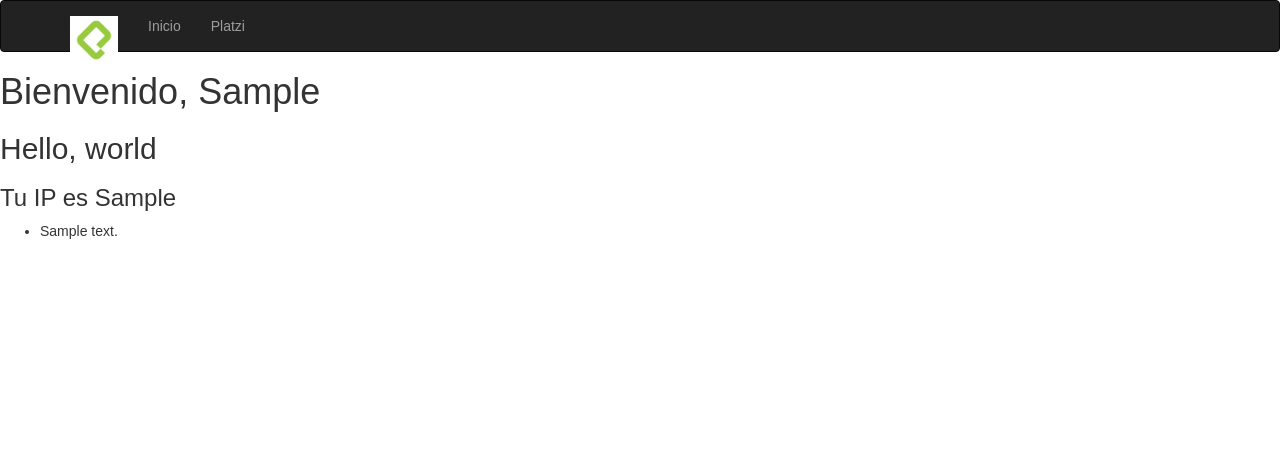
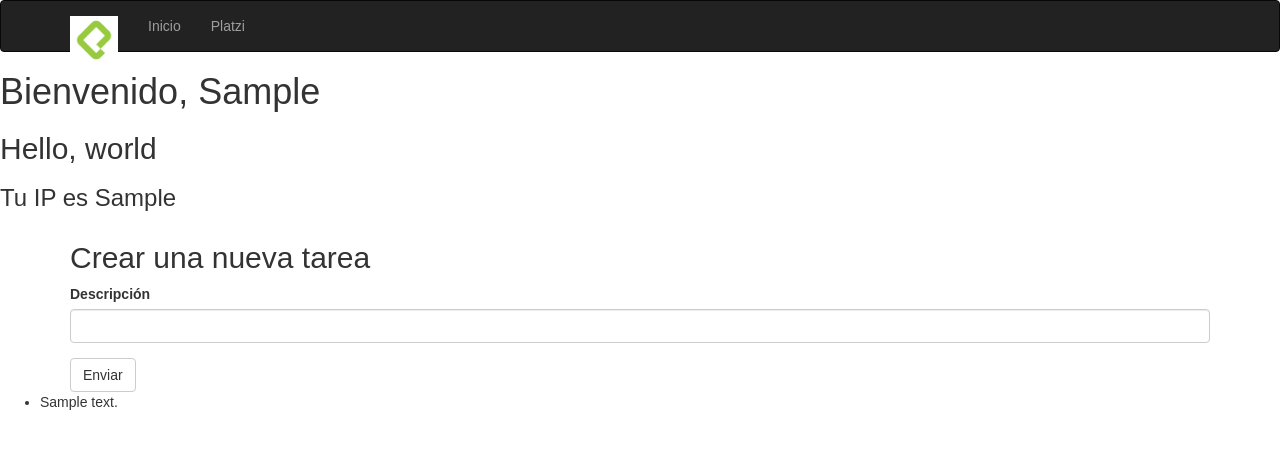
Before and after one commit to HectorFranc/flask-app, a Flask app: template app/templates/hello.html in a window 1280 px wide. Shown: the top 449 px of the page. Run offline with Flask 2, Linux system fonts and the light colour scheme; the template is opened without the code that fills it: values that come from a table or form of the project are taken from there, most other values are stand-ins (such as "Sample title", 1, 10 or a date in 2020); some libraries are stand-ins or nearby versions.

Commit message:
Create todo form

```diff
--- a/app/firestore_service.py
+++ b/app/firestore_service.py
@@ -25,3 +25,8 @@ def get_todos(user_id):
 def user_put(user_data):
     user_ref = db.collection('users').document(user_data.username)
     user_ref.set({'password': user_data.password})
+
+
+def put_todo(user_id, description):
+    todos_collection_ref = db.collection('users').document(user_id).collection('todos')
+    todos_collection_ref.add({'description': description})
--- a/app/forms.py
+++ b/app/forms.py
@@ -7,3 +7,8 @@ class LoginForm(FlaskForm):
     username = StringField('Nombre de usuario', validators=[DataRequired()])
     password = PasswordField('Password', validators=[DataRequired()])
     submit = SubmitField('Enviar')
+
+
+class TodoForm(FlaskForm):
+    description = StringField('Descripción', validators=[DataRequired()])
+    submit = SubmitField('Enviar')
--- a/app/templates/hello.html
+++ b/app/templates/hello.html
@@ -19,6 +19,11 @@
         <a href="{{ url_for('index')}}">Ir a inicio</a>
     {% endif %}
 
+    <div class="container">
+        <h2>Crear una nueva tarea</h2>
+        {{wtf.quick_form(todo_form)}}
+    </div>
+
     <ul>
         {% for todo in todos %}
             {{ macros.render_todo(todo) }}
--- a/main.py
+++ b/main.py
@@ -1,10 +1,10 @@
 import unittest
-from flask import request, make_response, redirect, render_template, session
+from flask import request, make_response, redirect, render_template, session, url_for, flash
 from flask_login import login_required, current_user
 
 from app import create_app
-from app.forms import LoginForm
-from app.firestore_service import get_users, get_todos
+from app.forms import TodoForm
+from app.firestore_service import get_users, get_todos, put_todo
 
 app = create_app()
 
@@ -35,16 +35,23 @@ def index():
     return response
 
 
-@app.route('/hello', methods=['GET'])
+@app.route('/hello', methods=['GET', 'POST'])
 @login_required
 def hello():
     user_ip = session.get('user_ip')
     username = current_user.id
+    todo_form = TodoForm()
 
     context = {
         'user_ip': user_ip,
         'todos': get_todos(user_id=username),
-        'username': username
+        'username': username,
+        'todo_form': todo_form
     }
 
+    if todo_form.validate_on_submit():
+        put_todo(user_id=username, description=todo_form.description.data)
+        flash('Tu tarea se creó con éxito')
+        return redirect(url_for('hello'))
+
     return render_template('hello.html', **context)
```
